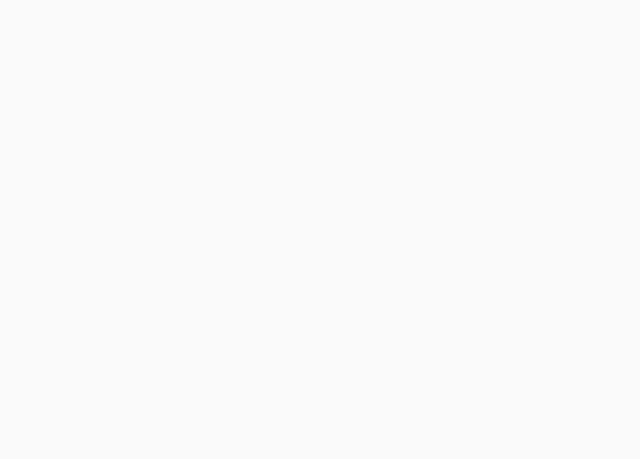
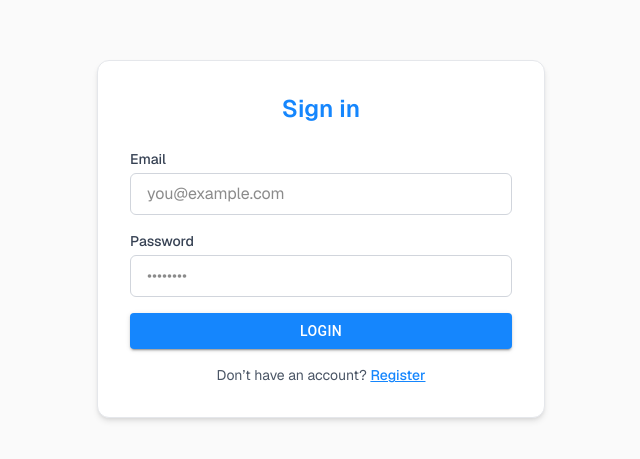
Before and after one commit to marziamostafa/task-desk-client, a Next.js app: page / in a window 1280 px wide. Shown: the part 161-620 px from the top of the page, without its empty margins (319-959 px from the left). Built offline with nearby package versions, Linux system fonts and the light colour scheme.

Commit message:
login and basic dashboard structure done

```diff
--- /dev/null
+++ b/src/app/(admin-dashboard)/admin-dashboard/page.tsx
@@ -0,0 +1,9 @@
+import React from 'react'
+
+export default function page() {
+  return (
+    <div>
+
+    </div>
+  )
+}
--- /dev/null
+++ b/src/app/(admin-dashboard)/audit-logs/page.tsx
@@ -0,0 +1,5 @@
+import React from "react";
+
+export default function page() {
+  return <div></div>;
+}
--- /dev/null
+++ b/src/app/(admin-dashboard)/layout.tsx
@@ -0,0 +1,21 @@
+import AdminSideNavbar from "@/components/SideNavbar/SideNavbar";
+
+export default function AdminLayout({
+  children,
+}: Readonly<{
+  children: React.ReactNode;
+}>) {
+  return (
+    <div className="h-full flex">
+      <div className="sticky top-0 h-screen">
+        <AdminSideNavbar />
+      </div>
+      <div className="flex flex-col flex-1">
+        {/* <AdminTopSection /> */}
+        <div className="bg-[#F5F7FA]  h-screen max-h-full mt-4 flex flex-row flex-1 p-4">
+          <div className="w-full">{children}</div>
+        </div>
+      </div>
+    </div>
+  );
+}
--- /dev/null
+++ b/src/app/(admin-dashboard)/users/page.tsx
@@ -0,0 +1,5 @@
+import React from "react";
+
+export default function page() {
+  return <div></div>;
+}
--- /dev/null
+++ b/src/app/loading.tsx
@@ -0,0 +1,9 @@
+import React from "react";
+
+export default function Loader() {
+  return (
+    <div className="fixed top-0 left-0 right-0 bottom-0 w-full h-full bg-[#f9fbfd]/80 z-50 flex justify-center items-center">
+      <div className="w-16 h-16 border-4 border-[#6B9CCE] border-dashed rounded-full animate-spin"></div>
+    </div>
+  );
+}
--- a/src/app/page.tsx
+++ b/src/app/page.tsx
@@ -1,5 +1,9 @@
+import Login from "@/components/Login/Login";
+
 export default function Home() {
   return (
-    <div className="flex flex-col flex-1 items-center justify-center bg-zinc-50 font-sans dark:bg-black"></div>
+    <div className="flex flex-col flex-1 items-center justify-center bg-zinc-50 font-sans dark:bg-black">
+      <Login />
+    </div>
   );
 }
--- /dev/null
+++ b/src/app/redux/store/store.ts
@@ -0,0 +1,10 @@
+import { configureStore } from "@reduxjs/toolkit";
+
+export const store = configureStore({
+  reducer: {},
+});
+
+// Infer the `RootState` and `AppDispatch` types from the store itself
+export type RootState = ReturnType<typeof store.getState>;
+// Inferred type: {posts: PostsState, comments: CommentsState, users: UsersState}
+export type AppDispatch = typeof store.dispatch;
--- /dev/null
+++ b/src/app/types/user.ts
@@ -0,0 +1,51 @@
+// User types
+export interface UserLoginData {
+  _id?: string;
+  username: string;
+  email: string;
+  password?: string; // optional in responses
+  role?: string;
+}
+
+export interface UserLoginRequest {
+  email: string;
+  password: string;
+}
+
+export interface UserLoginResponse {
+  accessToken: string;
+}
+
+export interface UserDataResponse {
+  success: boolean;
+  message: string;
+  data: UserLoginData[];
+}
+
+export interface UserUpdatePayload {
+  id: string;
+  formData: FormData;
+}
+
+// Role types
+export interface RoleData {
+  _id: string;
+  role: string;
+}
+
+export interface RoleDataResponse {
+  success: boolean;
+  message: string;
+  data: RoleData[];
+}
+
+export interface SingleRoleDataResponse {
+  success: boolean;
+  message: string;
+  data: RoleData;
+}
+
+export interface RoleUpdatePayload {
+  id: string;
+  formData: FormData;
+}
--- /dev/null
+++ b/src/components/Login/Login.tsx
@@ -0,0 +1,148 @@
+"use client";
+
+import Loader from "@/app/loading";
+import { UserLoginResponse } from "@/app/types/user";
+import { Button } from "@mui/material";
+import { useRouter } from "next/navigation";
+import React, { useState } from "react";
+import { SubmitHandler, useForm } from "react-hook-form";
+
+interface Inputs {
+  email: string;
+  password: string;
+}
+
+export default function Login() {
+  const {
+    register,
+    handleSubmit,
+    formState: { errors },
+  } = useForm<Inputs>();
+
+  const router = useRouter();
+  const [isLoading, setIsLoading] = useState(false);
+  const [error, setError] = useState<string | null>(null);
+
+  const onSubmit: SubmitHandler<Inputs> = async (formData) => {
+    setIsLoading(true);
+    setError(null);
+    // console.log("API URL:", process.env.NEXT_PUBLIC_API_URL);
+    try {
+      const response = await fetch(
+        `${process.env.NEXT_PUBLIC_BASE_URL_API}/users/login`,
+        {
+          method: "POST",
+          headers: { "Content-Type": "application/json" },
+          body: JSON.stringify(formData),
+        },
+      );
+
+      if (!response.ok) {
+        throw new Error("Invalid credentials or server error");
+      }
+
+      const data: UserLoginResponse = await response.json();
+
+      // Access the token
+      const token = data.accessToken;
+      localStorage.setItem("token", token);
+
+      // Decode JWT to get user info
+      const payload = JSON.parse(atob(token.split(".")[1]));
+      localStorage.setItem("user", payload.email);
+      localStorage.setItem("role", payload.role);
+      localStorage.setItem("id", payload._id ?? "");
+      localStorage.setItem("name", payload.username ?? "");
+
+      alert("Login successful");
+
+      // const dashboardRoles = ["admin", "super admin"];
+
+      // router.push(
+      //   dashboardRoles.includes(payload.role?.toLowerCase())
+      //     ? "/dashboard"
+      //     : "/",
+      // );
+
+      const email = localStorage.getItem("user");
+      router.push(
+        email === "marzia@gmail.com" ? "/admin-dashboard" : "/user-dashboard",
+      );
+    } catch (err: unknown) {
+      console.error("Login failed:", err);
+      setError("Login failed. Please check your credentials.");
+    } finally {
+      setIsLoading(false);
+    }
+  };
+
+  return (
+    <div className="min-h-screen w-full  flex flex-col justify-center items-center px-4">
+      {isLoading && <Loader />}
+
+      <div className="w-full max-w-md bg-white p-8 rounded-xl shadow-md border border-gray-200">
+        <h1 className="text-2xl font-semibold text-center text-[#1586FD] mb-6">
+          Sign in
+        </h1>
+
+        {error && <p className="text-red-500 text-center mb-4">{error}</p>}
+
+        <form onSubmit={handleSubmit(onSubmit)} className="space-y-4">
+          <div>
+            <label className="block text-sm font-medium text-gray-700 mb-1">
+              Email
+            </label>
+            <input
+              type="email"
+              placeholder="you@example.com"
+              className="w-full px-4 py-2 border border-gray-300 rounded-md focus:outline-none focus:border-[#1586FD]"
+              {...register("email", { required: "Email is required" })}
+            />
+            {errors.email && (
+              <p className="text-sm text-red-500 mt-1">
+                {errors.email.message}
+              </p>
+            )}
+          </div>
+
+          <div>
+            <label className="block text-sm font-medium text-gray-700 mb-1">
+              Password
+            </label>
+            <input
+              type="password"
+              placeholder="••••••••"
+              className="w-full px-4 py-2 border border-gray-300 rounded-md focus:outline-none focus:border-[#1586FD]"
+              {...register("password", { required: "Password is required" })}
+            />
+            {errors.password && (
+              <p className="text-sm text-red-500 mt-1">
+                {errors.password.message}
+              </p>
+            )}
+          </div>
+
+          <Button
+            type="submit"
+            fullWidth
+            variant="contained"
+            sx={{
+              backgroundColor: "#1586FD",
+              "&:hover": { backgroundColor: "#0f6edc" },
+            }}
+            disabled={isLoading}
+          >
+            {isLoading ? "Logging in..." : "Login"}
+          </Button>
+        </form>
+
+        <p className="text-sm text-center text-gray-600 mt-4">
+          Don’t have an account?{" "}
+          <a href="/register" className="text-[#1586FD] font-medium underline">
+            Register
+          </a>
+        </p>
+      </div>
+    </div>
+  );
+}
--- /dev/null
+++ b/src/components/SideNavbar/SideNavbar.tsx
@@ -0,0 +1,54 @@
+/* eslint-disable react-hooks/set-state-in-effect */
+"use client";
+
+import React, { useEffect, useState } from "react";
+import Link from "next/link";
+import { DashboardItems, UserDashboardItems } from "@/utils/DashboardItem";
+
+export default function SideNavbar() {
+  const [email, setEmail] = useState<string | null>(null);
+  const [role, setRole] = useState<"admin" | "user" | null>(null);
+  const [openDropdownId, setOpenDropdownId] = useState<number | null>(null);
+
+  useEffect(() => {
+    const storedEmail = localStorage.getItem("user");
+    setEmail(storedEmail);
+
+    if (storedEmail === "marzia@gmail.com") {
+      setRole("admin");
+    } else if (storedEmail === "user@gmail.com") {
+      setRole("user");
+    } else {
+      setRole(null); // guest or unknown
+    }
+  }, []);
+
+  const itemsToRender =
+    role === "admin"
+      ? DashboardItems
+      : role === "user"
+        ? UserDashboardItems
+        : [];
+
+  return (
+    <div className="min-h-screen bg-[#6B9CCE] w-[240px] rounded-r-lg p-2">
+      <div className="flex items-center justify-center mb-4">
+        <span className="text-white font-bold text-lg">Dashboard</span>
+      </div>
+
+      {itemsToRender.map((item, index) => (
+        <div key={index} className="mb-1">
+          {/* Main menu item */}
+          <div
+            className="flex justify-between items-center cursor-pointer text-white hover:bg-[#5A8CC4] p-2 rounded"
+            onClick={() =>
+              setOpenDropdownId(openDropdownId === index ? null : index)
+            }
+          >
+            <span className="text-white">{item.menu_title}</span>
+          </div>
+        </div>
+      ))}
+    </div>
+  );
+}
--- /dev/null
+++ b/src/utils/DashboardItem.ts
@@ -0,0 +1,29 @@
+export const DashboardItems = [
+  {
+    menu_title: "Dashboard",
+
+    menu_url: "/dashboard",
+  },
+  {
+    menu_title: "Audit Logs",
+
+    menu_url: "/audit-logs",
+  },
+  {
+    menu_title: "Users",
+
+    menu_url: "/users",
+  },
+];
+export const UserDashboardItems = [
+  {
+    menu_title: "My Tasks",
+
+    menu_url: "/my-tasks",
+  },
+  {
+    menu_title: "Profile",
+
+    menu_url: "/user-profile",
+  },
+];
```
Also changed, not shown: package.json (+7 -1 lines), 1 other file (tests, documents, lock files or other folders).
